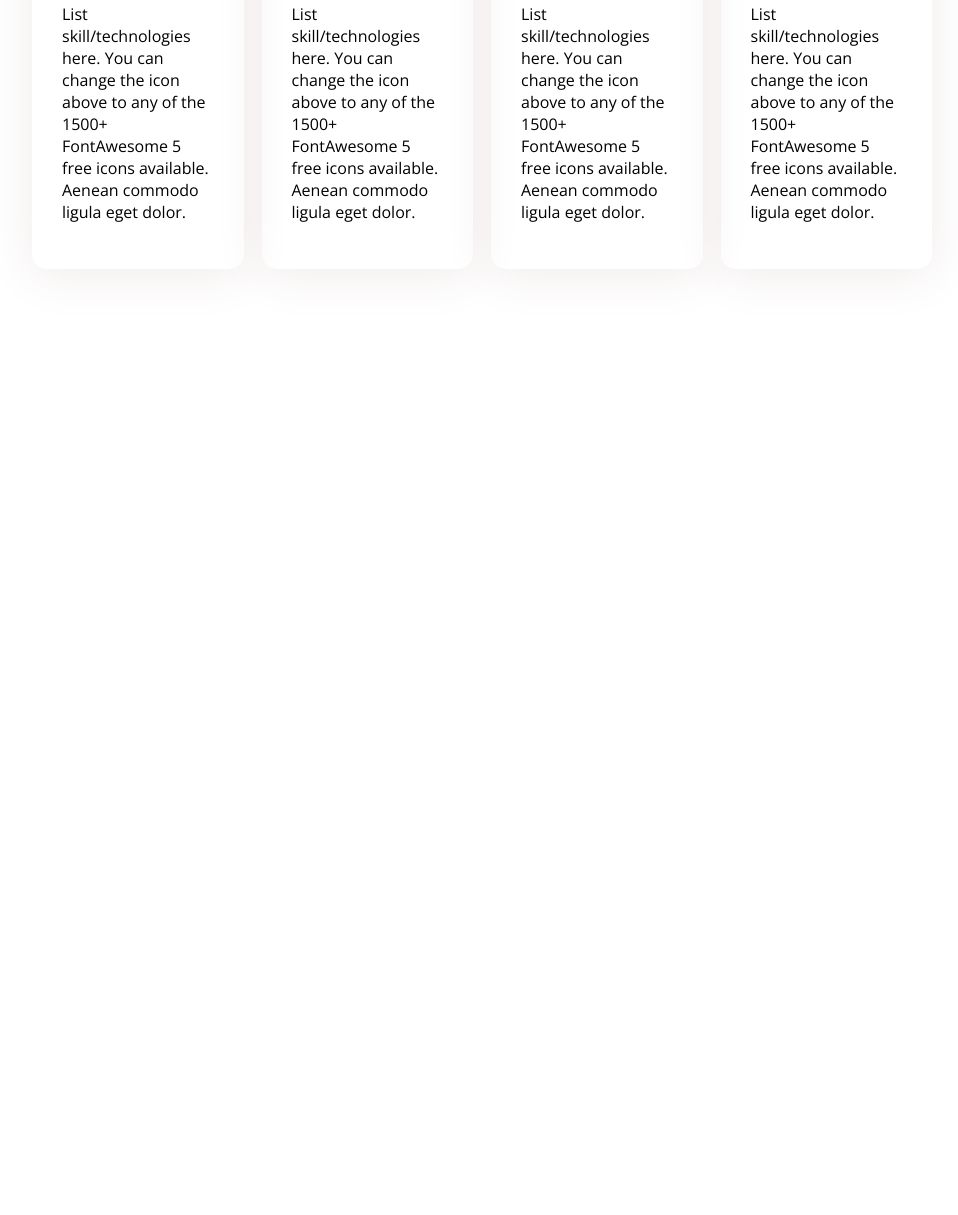
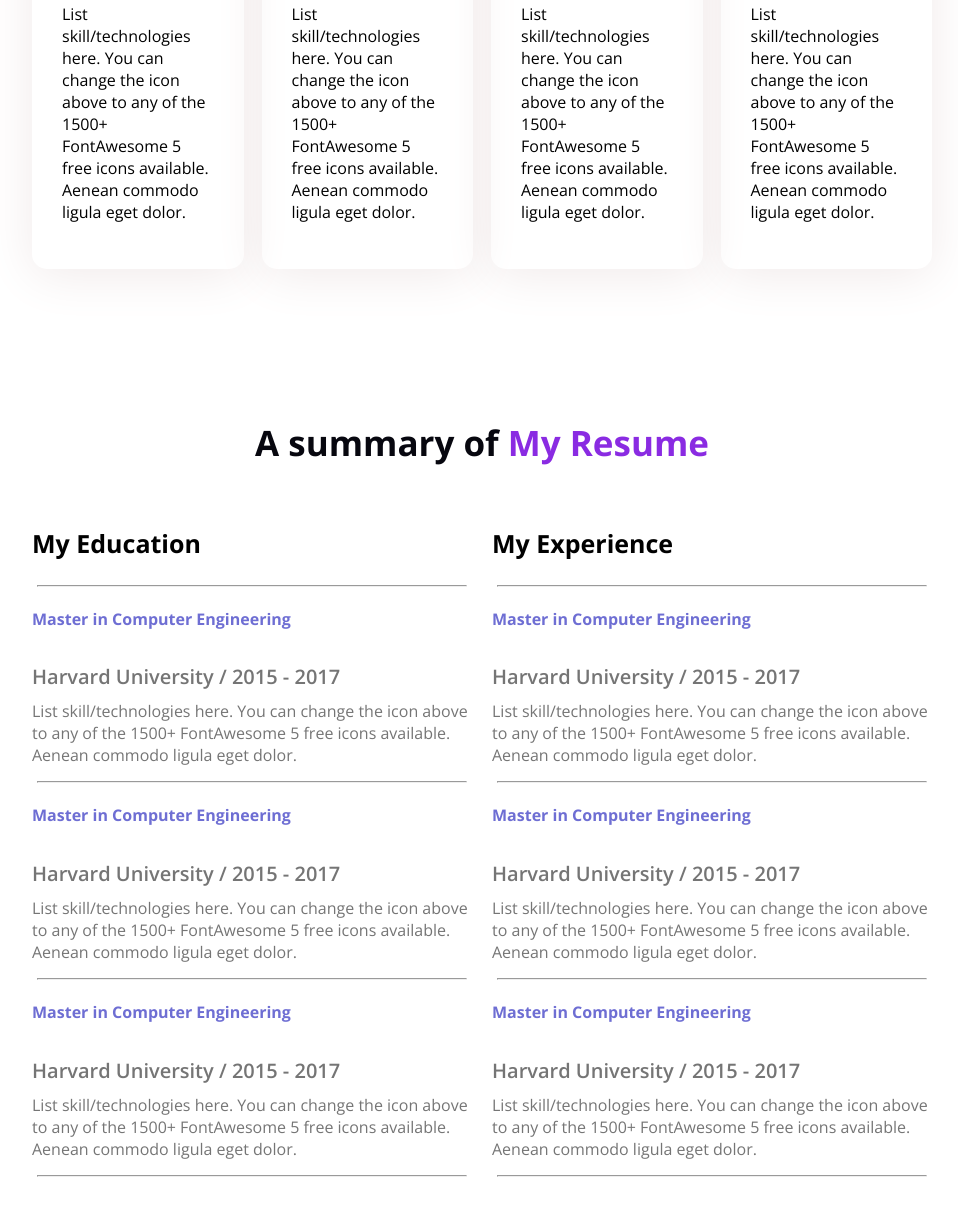
Before and after one commit to Alia006/alia, a plain HTML site: page index.html in a window 1280 px wide. Shown: the part 1477-2692 px from the top of the page, without its empty margins (158-1116 px from the left). Before the commit the page ends 1826 px from the top, so only its background shows below. Drawn offline with nearby package versions, Linux system fonts and the light colour scheme.

Commit message:
added resume section

```diff
--- a/index.html
+++ b/index.html
@@ -86,7 +86,71 @@
                 </div>
             </div>
           </section>
+          <!-- start resume section -->
+          <section class="resume">
+            <h3 class="section-title"> A summary of <span class="span1">My Resume</span></h3>
+            <div class="resume-container">
+                <!-- .resume-column*2>h3.resume-column-title+.experience*3>h4.experience-title+h5.experience-sub-title+.experience-description -->
+                 <div class="resume-column">
+                    <h3 class="resume-column-title"> My Education</h3>
+                    <hr>
+                    <div class="experience">
+                            <h4 class="experience-title"> Master in Computer Engineering</h4>
+                            <h5 class="experience-sub-title"> Harvard University / 2015 - 2017</h5>
+                            <div class="experience-description"> List skill/technologies here. You can change the icon above
+                            to any of the 1500+ FontAwesome 5 free icons available. Aenean
+                            commodo ligula eget dolor.</div>
+                        </div>
+                        <hr>
+                    <div class="experience">
+                            <h4 class="experience-title"> Master in Computer Engineering</h4>
+                            <h5 class="experience-sub-title"> Harvard University / 2015 - 2017</h5>
+                            <div class="experience-description"> List skill/technologies here. You can change the icon above
+                            to any of the 1500+ FontAwesome 5 free icons available. Aenean
+                            commodo ligula eget dolor.</div>
+                        </div>
+                        <hr>
+                    <div class="experience">
+                            <h4 class="experience-title"> Master in Computer Engineering</h4>
+                            <h5 class="experience-sub-title"> Harvard University / 2015 - 2017</h5>
+                            <div class="experience-description"> List skill/technologies here. You can change the icon above
+                            to any of the 1500+ FontAwesome 5 free icons available. Aenean
+                            commodo ligula eget dolor.</div>
+                        </div>
+                        <hr>
+                 </div>
 
+                 <div class="resume-column">
+                    <h3 class="resume-column-title"> My Experience</h3>
+                    <hr>
+                    <div class="experience">
+                            <h4 class="experience-title"> Master in Computer Engineering</h4>
+                            <h5 class="experience-sub-title"> Harvard University / 2015 - 2017</h5>
+                            <div class="experience-description"> List skill/technologies here. You can change the icon above
+                            to any of the 1500+ FontAwesome 5 free icons available. Aenean
+                            commodo ligula eget dolor.</div>
+                        </div>
+                        <hr>
+                    <div class="experience">
+                            <h4 class="experience-title"> Master in Computer Engineering</h4>
+                            <h5 class="experience-sub-title"> Harvard University / 2015 - 2017</h5>
+                            <div class="experience-description"> List skill/technologies here. You can change the icon above
+                            to any of the 1500+ FontAwesome 5 free icons available. Aenean
+                            commodo ligula eget dolor.</div>
+                        </div>
+                        <hr>
+                    <div class="experience">
+                            <h4 class="experience-title"> Master in Computer Engineering</h4>
+                            <h5 class="experience-sub-title"> Harvard University / 2015 - 2017</h5>
+                            <div class="experience-description"> List skill/technologies here. You can change the icon above
+                            to any of the 1500+ FontAwesome 5 free icons available. Aenean
+                            commodo ligula eget dolor.</div>
+                        </div>
+                        <hr>
+                 </div>
+
+            </div>
+          </section>
 
     </main>
     <footer>
--- a/style.css
+++ b/style.css
@@ -156,3 +156,38 @@ main section{
     border-radius: 15px;
     box-shadow: 0px 6px 50px 0px rgb(241, 234, 234);
 }
+/* resume section */
+.resume{
+    margin-top: 150px;
+}
+.resume-container{
+    display: flex;
+    gap:20px;
+}
+.resume-column-title{
+    font-size: 25px;
+}
+.experience-title{
+    color:rgba(66, 66, 198, 0.768);
+}
+.experience-sub-title{
+    font-size: 20px;
+    font-weight: 600;
+    margin-bottom: 10px;
+}
+.experience-description, .experience-sub-title{
+    color:#757575;
+}
+.resume hr{
+    margin: 15px 5px;
+}
+.resume .section-title{
+    text-align: center;
+    color:rgb(7, 7, 15);
+    font-weight: bolder;
+    font-size: 35px;
+
+}
+.resume .span1{
+    color:blueviolet;
+}
```
